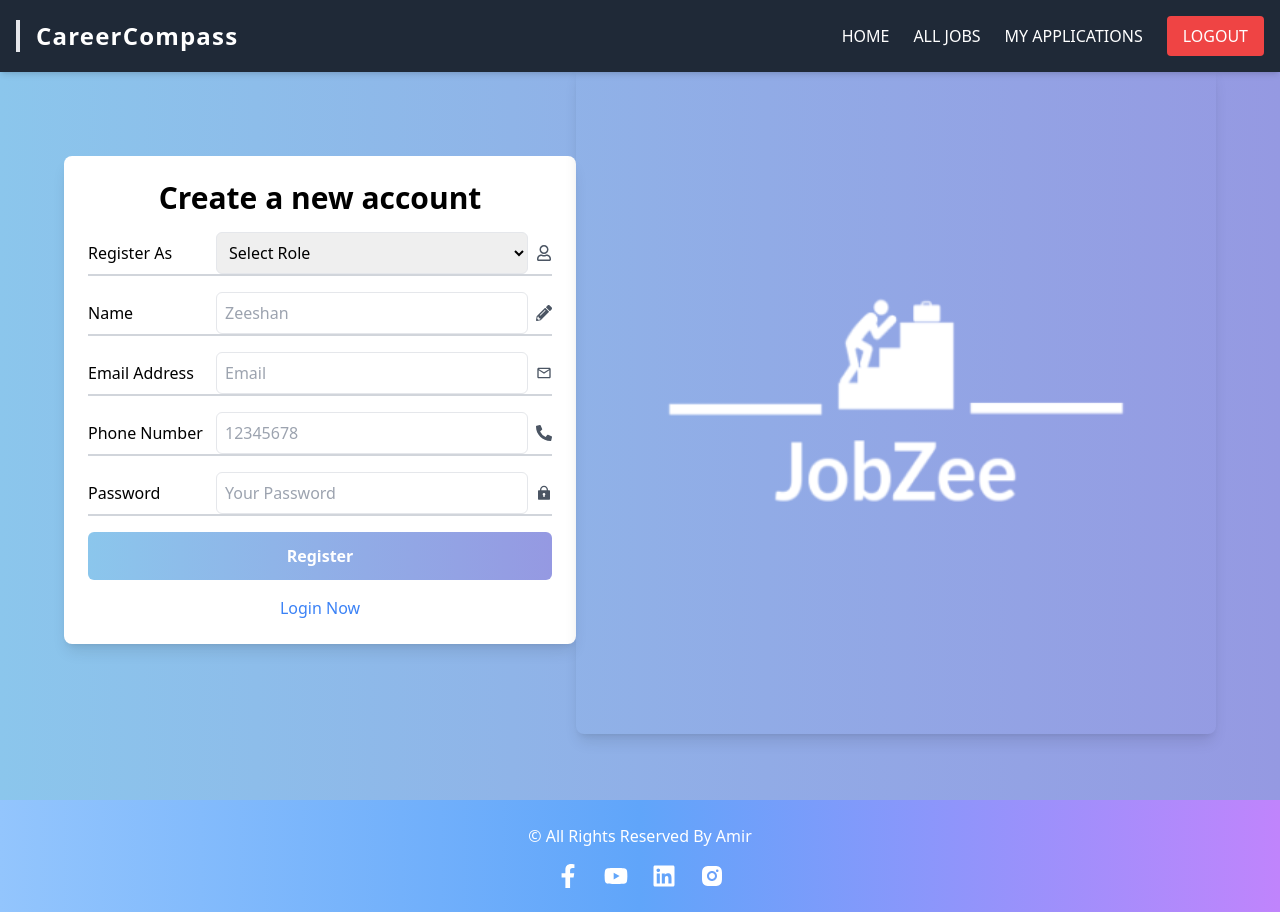
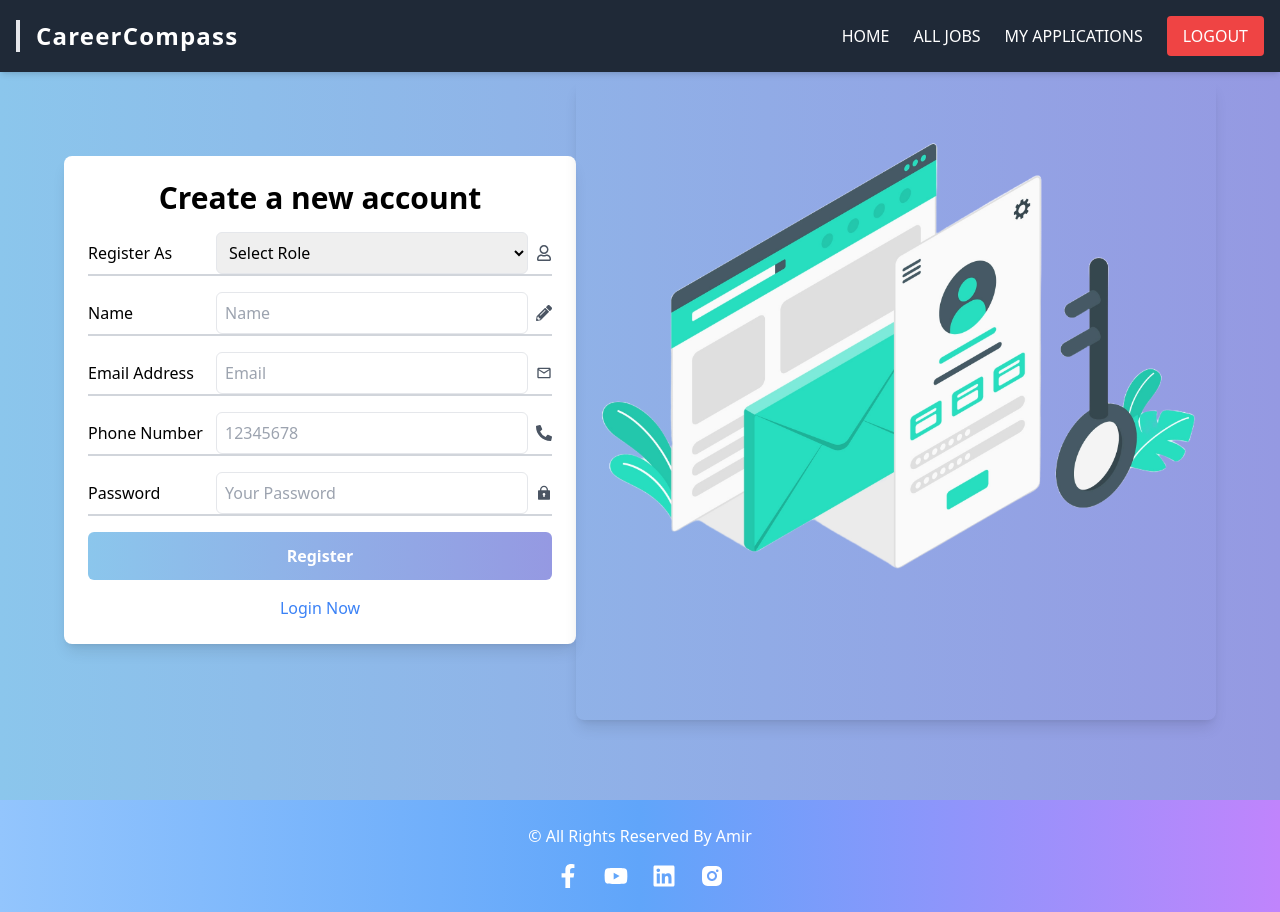
Before and after one commit to AmirShabbir99/Career, a React (Vite) app in the folder Frontend/: page /register in a window 1280 px wide. Built offline with nearby package versions, Linux system fonts and the light colour scheme; no server answers.

Commit message:
Update Register.jsx

```diff
--- a/Frontend/src/Component/Auth/Register.jsx
+++ b/Frontend/src/Component/Auth/Register.jsx
@@ -70,7 +70,7 @@ const Register = () => {
             <label className="w-32">Name</label>
             <input
               type="text"
-              placeholder="Zeeshan"
+              placeholder="Name"
               value={name}
               onChange={(e) => setName(e.target.value)}
               className="flex-1 p-2 border rounded-md focus:outline-none focus:ring-2 focus:ring-blue-300"
@@ -126,7 +126,7 @@ const Register = () => {
       </div>
       <div className="banner hidden sm:block w-1/2">
         <img
-          src="/job2.png"
+          src="/register.png"
           alt="login"
           className="w-full rounded-lg shadow-lg"
         />
```
